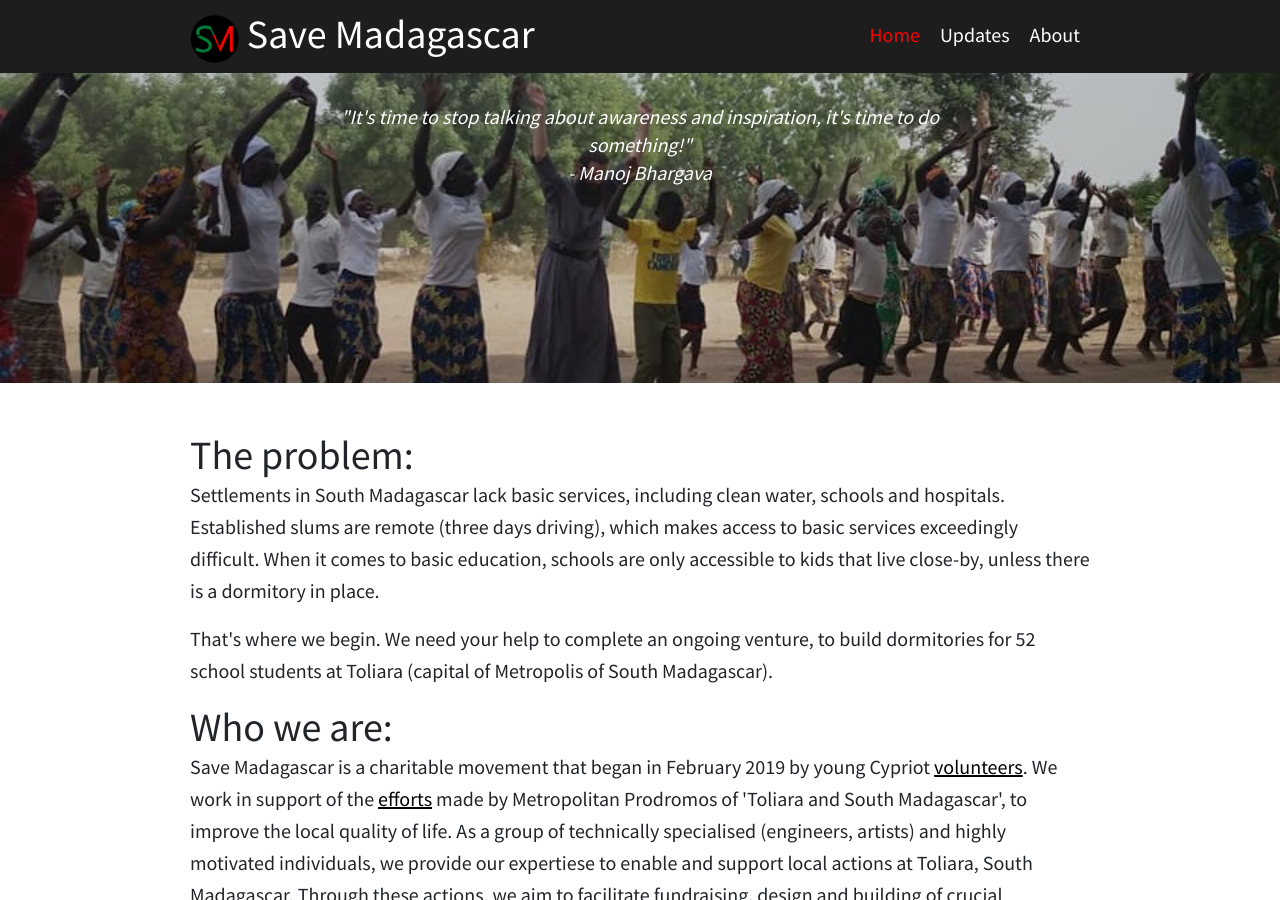
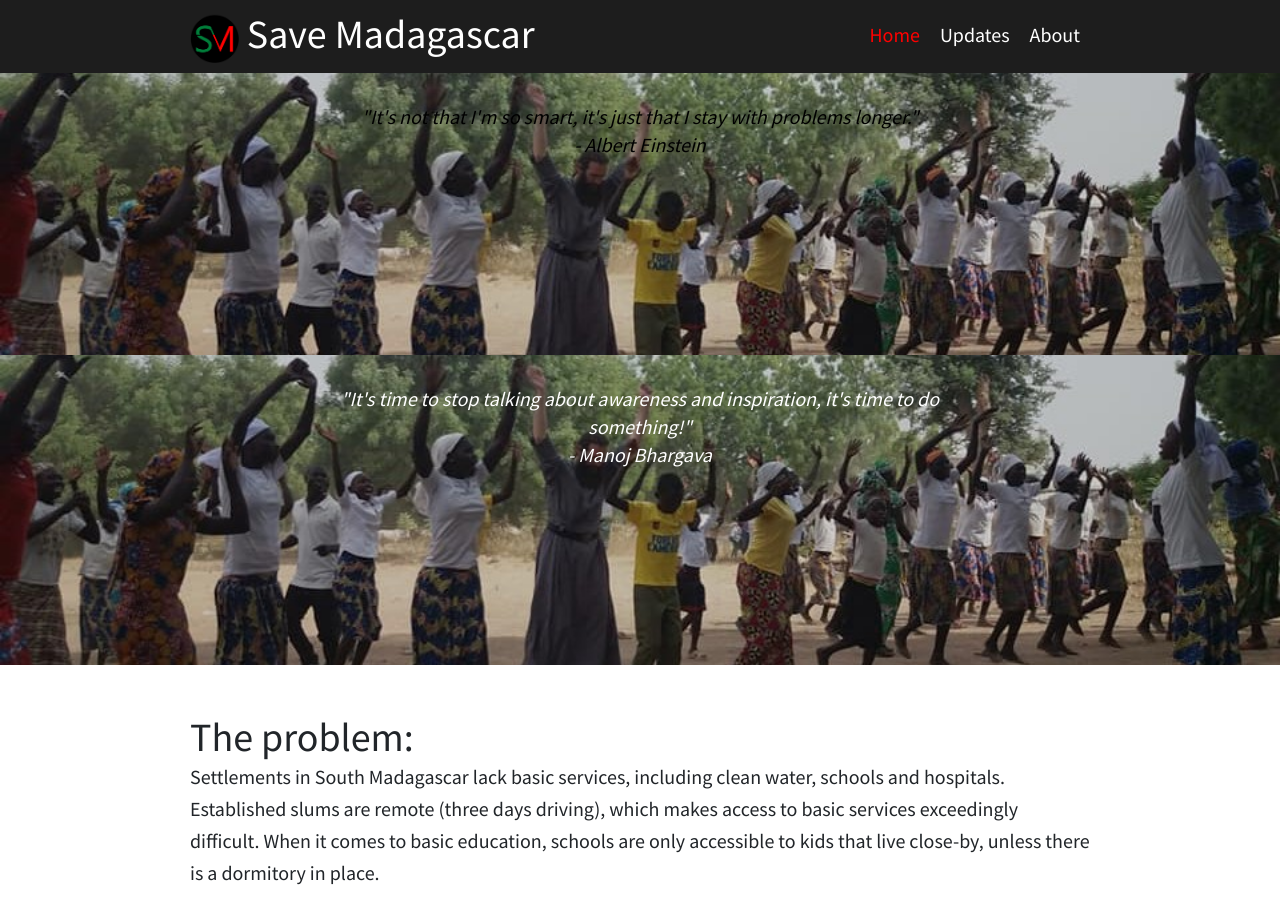
Before and after one commit to at07cm1/smadagascar_site, a Jekyll site: the page built from index.html, in a window 1280 px wide and 900 px high. Built offline with Jekyll 4.4.1, drawn with Linux system fonts in a browser that asks for light colours.

Commit message:
Double hero

```diff
--- a/_layouts/default.html
+++ b/_layouts/default.html
@@ -26,7 +26,15 @@
 				<h1><a href="https://gogetfunding.com/savemadagascar/"><img class="ico-nav" src="/media/logo/logo_smmadagascar_colour_clean.png"></a> <a href="/">Save Madagascar</a></h1>
 			</div>
 		</header>
+
 		<div class="content">
+			{% if page.title == 'Home'%}
+				<section class="hero">
+					<div class="small-container">
+						<p class="quote">"It's not that I'm so smart, it's just that I stay with problems longer."<br>- Albert Einstein</p>
+					</div>
+				</section>
+			{%endif%}
 			{{ content }}
 		</div>
 		<footer>
```
